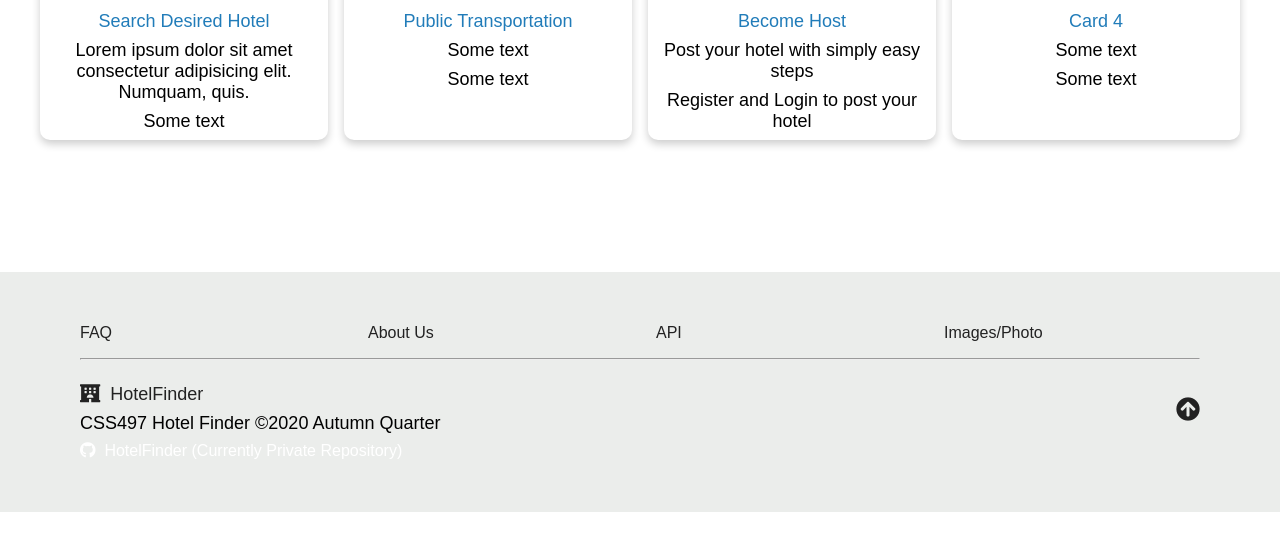
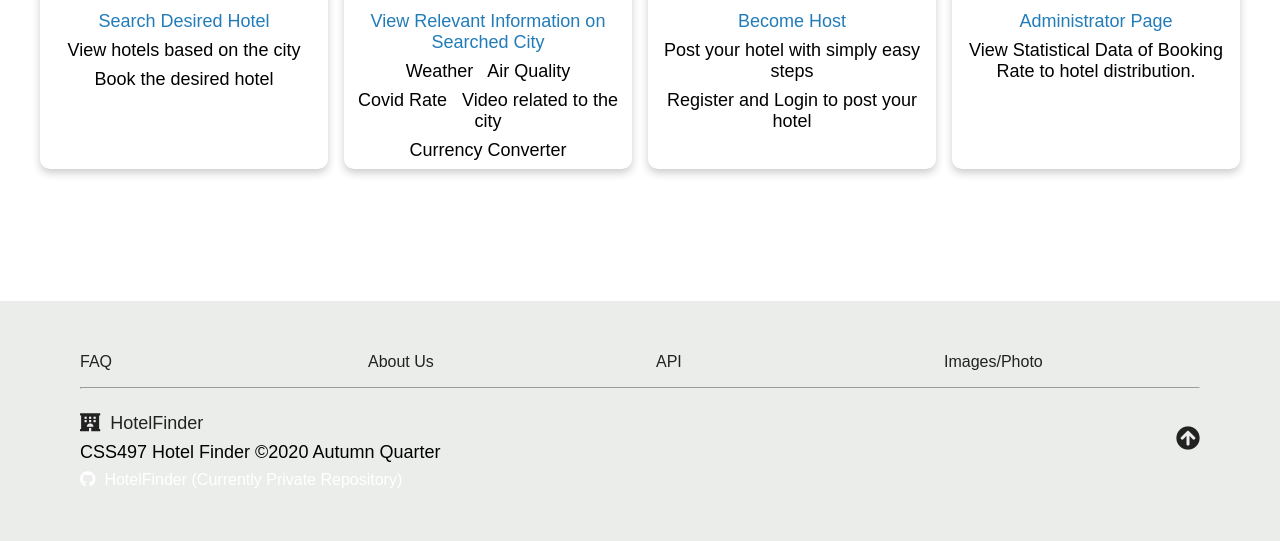
Before and after one commit to CSS-Capstone/CSS-Capstone, a Node server app: page / in a window 1280 px wide. Shown: the part 1057-1598 px from the top of the page. Before the commit the page ends 1569 px from the top, so only its background shows below. Run offline with Node 20, Linux system fonts and the light colour scheme; some libraries are stand-ins or nearby versions.

Commit message:
fill some information on the index four boxes

```diff
--- a/views/pages/index.ejs
+++ b/views/pages/index.ejs
@@ -130,17 +130,18 @@
                 <img src="/images/index-tourist-attraction.jpg" alt="Image of the Tourist">
             </div>
             <h3 class="card_title">Search Desired Hotel</h3>
-            <p>Lorem ipsum dolor sit amet consectetur adipisicing elit. Numquam, quis.</p>
-            <p>Some text</p>
+            <p>View hotels based on the city</p>
+            <p>Book the desired hotel</p>
           </div>
         </div>
 
         <div class="cards__col">
           <div class="card" id="2">
             <img src="/images/index-public-transportation.jpg" alt="Image of the public transportation">
-            <h3 class="card_title">Public Transportation</h3>
-            <p>Some text</p>
-            <p>Some text</p>
+            <h3 class="card_title">View Relevant Information on Searched City</h3>
+            <p>Weather &nbsp; Air Quality</p>
+            <p>Covid Rate &nbsp; Video related to the city</p>
+            <p>Currency Converter</p>
           </div>
         </div>
 
@@ -156,9 +157,8 @@
         <div class="cards__col" id="4">
           <div class="card">
             <img src="/images/index-hotel-api.jpg" alt="Image of Application Programming Interface">
-            <h3 class="card_title">Card 4</h3>
-            <p>Some text</p>
-            <p>Some text</p>
+            <h3 class="card_title">Administrator Page</h3>
+            <p>View Statistical Data of Booking Rate to hotel distribution.</p>
           </div>
         </div>
     </div>
```
